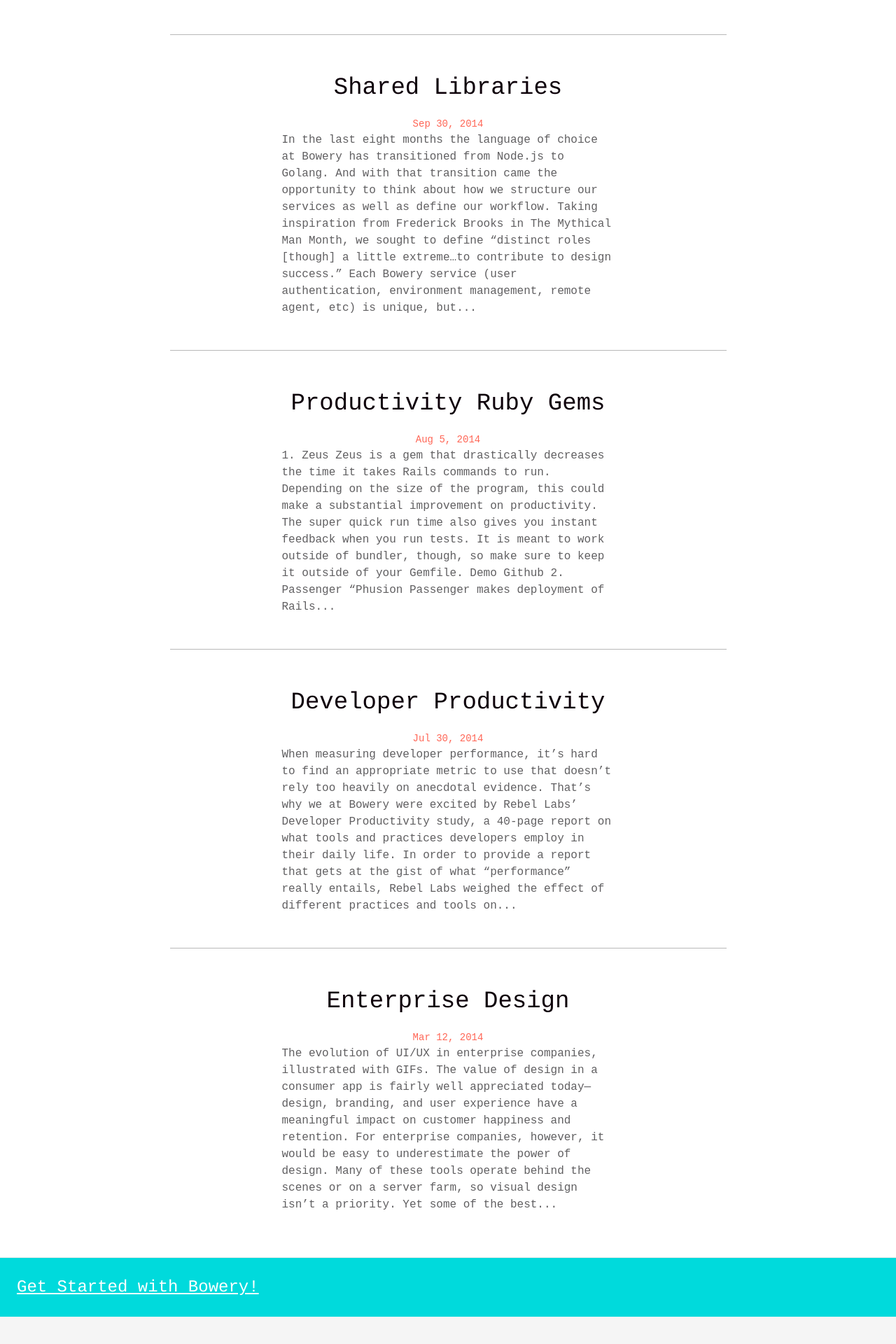
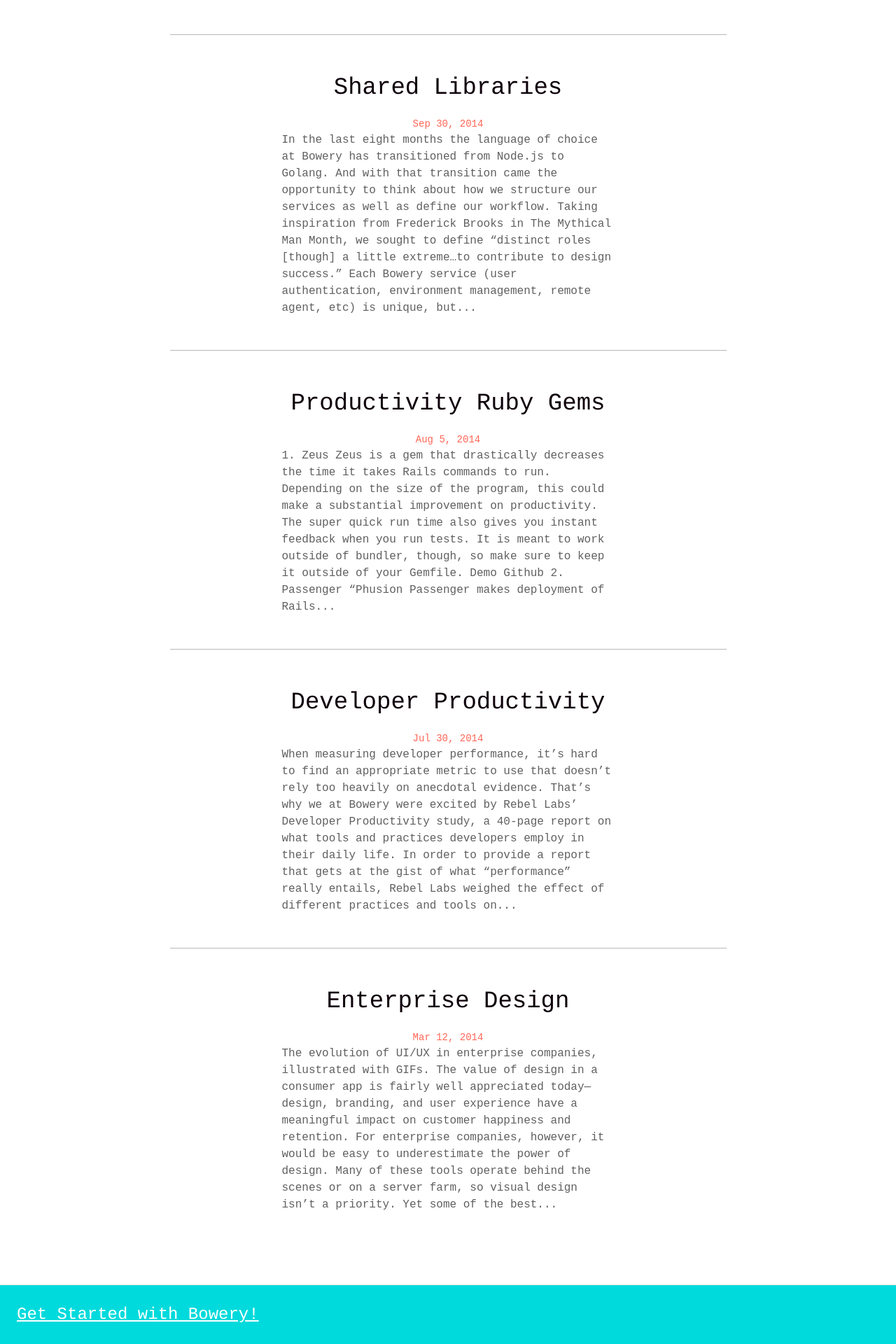
Before and after one commit to Bowery/website, a Jekyll site: the page built from jekyll-blog/index.html, in a window 1280 px wide. Shown: the part 1724-3644 px from the top of the page at 70% size. Built offline with Jekyll 4.4.1, drawn with Linux system fonts in a browser that asks for light colours; a style sheet for code colours, icons or effects is not loaded; before the commit the page ends 3605 px from its top, so only the background shows below that.

Commit message:
add margin top to blog footer

```diff
--- a/jekyll-blog/css/bowery.css
+++ b/jekyll-blog/css/bowery.css
@@ -49,6 +49,7 @@ strong {
   color: white;
   width: 100%;
   padding: 68px;
+  margin-top: 54px;
 }
 .site-footer .learn-more {
   color: white;
```
